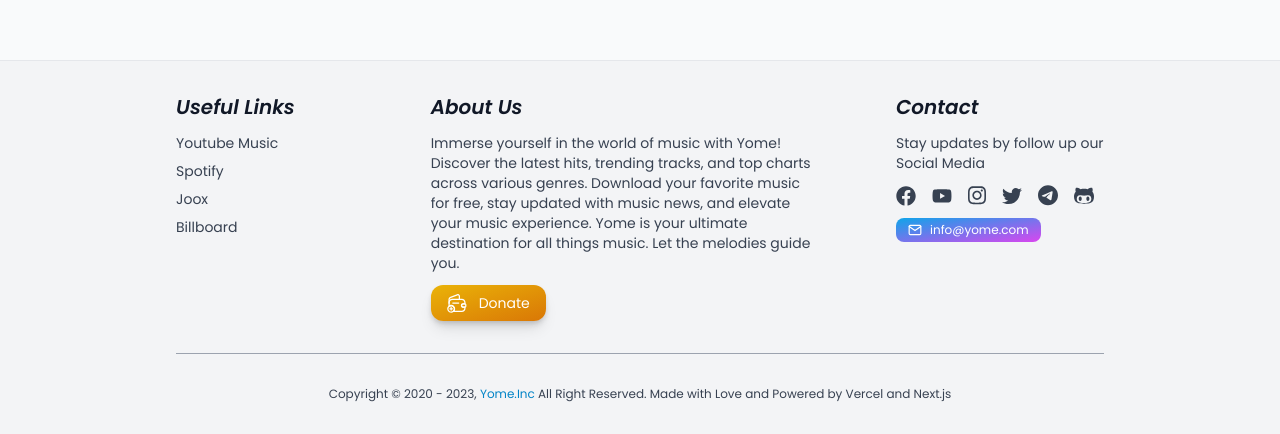
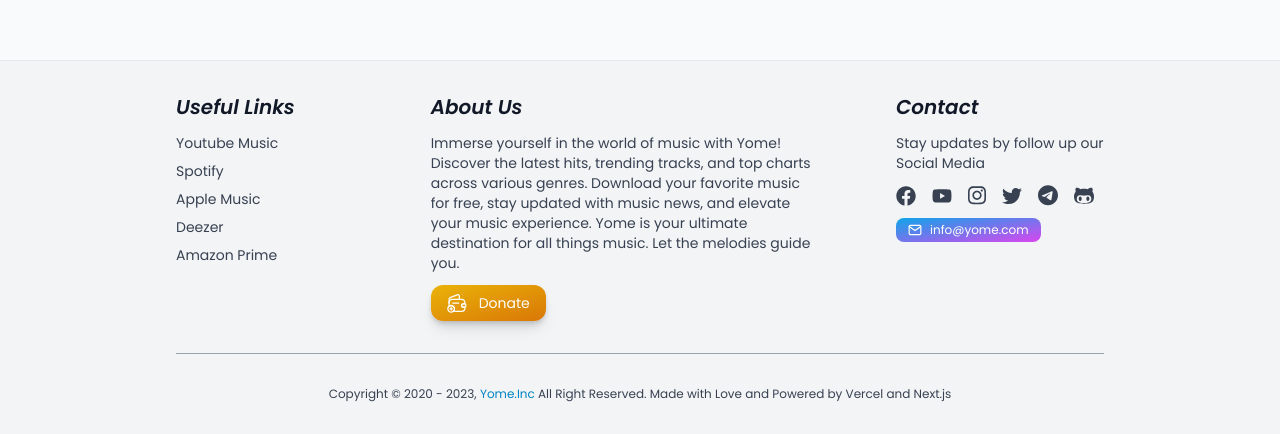
Before and after one commit to ahmadhabibi14/yome, a Next.js app: page /search in a window 1280 px wide. Shown: the part 780-1214 px from the top of the page. Built offline with nearby package versions, Linux system fonts and the light colour scheme; no server answers.

Commit message:
spotify api

```diff
--- a/src/components/partials/footer/main.jsx
+++ b/src/components/partials/footer/main.jsx
@@ -10,8 +10,9 @@
                <nav className="flex flex-col space-y-2 text-gray-700">
                   <Link className="hover:underline hover:text-sky-600 w-fit" href="https://www.youtube.com/" target="_blank">Youtube Music</Link>
                   <Link className="hover:underline hover:text-sky-600 w-fit" href="https://www.youtube.com/" target="_blank">Spotify</Link>
-                  <Link className="hover:underline hover:text-sky-600 w-fit" href="https://www.youtube.com/" target="_blank">Joox</Link>
-                  <Link className="hover:underline hover:text-sky-600 w-fit" href="https://www.youtube.com/" target="_blank">Billboard</Link>
+                  <Link className="hover:underline hover:text-sky-600 w-fit" href="https://www.youtube.com/" target="_blank">Apple Music</Link>
+                  <Link className="hover:underline hover:text-sky-600 w-fit" href="https://www.youtube.com/" target="_blank">Deezer</Link>
+                  <Link className="hover:underline hover:text-sky-600 w-fit" href="https://www.youtube.com/" target="_blank">Amazon Prime</Link>
                </nav>
             </div>
             <div className="flex flex-col space-y-3 w-5/12">
```
Also changed, not shown: src/components/pages/search/new_releases.jsx (+2 -5 lines).
